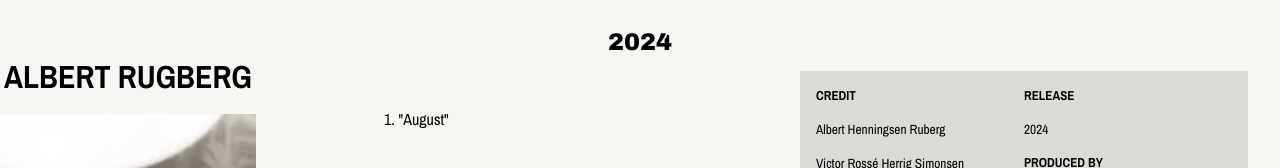
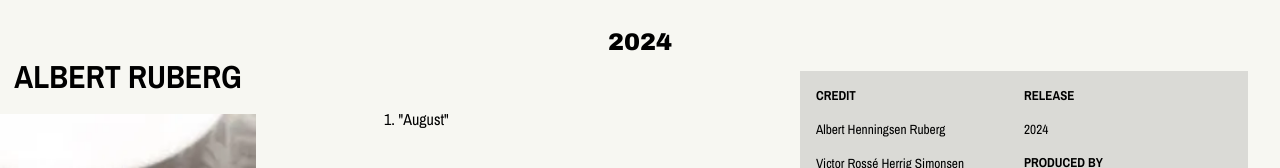
Before and after one commit to byvical/byvical.com, a plain HTML site: page projekter.html in a window 1280 px wide. Shown: the part 643-811 px from the top of the page. Drawn offline with nearby package versions, Linux system fonts and the light colour scheme.

Commit message:
Update projekter.html

```diff
--- a/projekter.html
+++ b/projekter.html
@@ -110,7 +110,7 @@
         <section class="grid_1-1-2">
             <div class="spanx1">
 
-                <h2 class="kunstner">ALBERT RUGBERG</h2>
+                <h2 class="kunstner">ALBERT RUBERG</h2>
 
                 <div class="album-container">
                     <img class="album1" src="billeder/august.webp" alt="album1">
```
